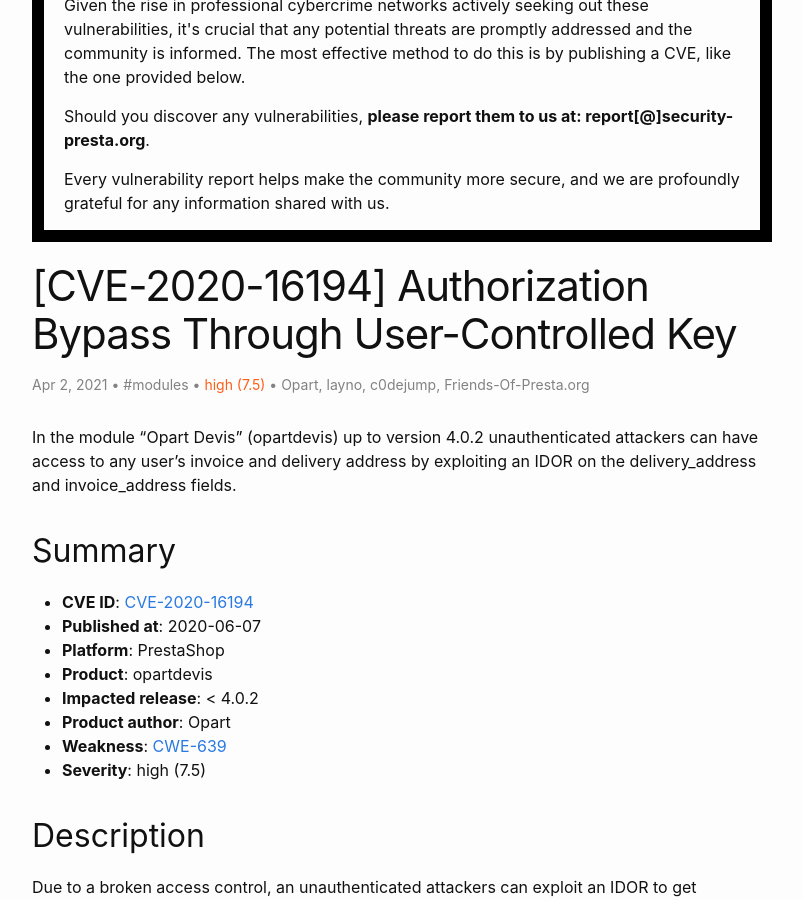
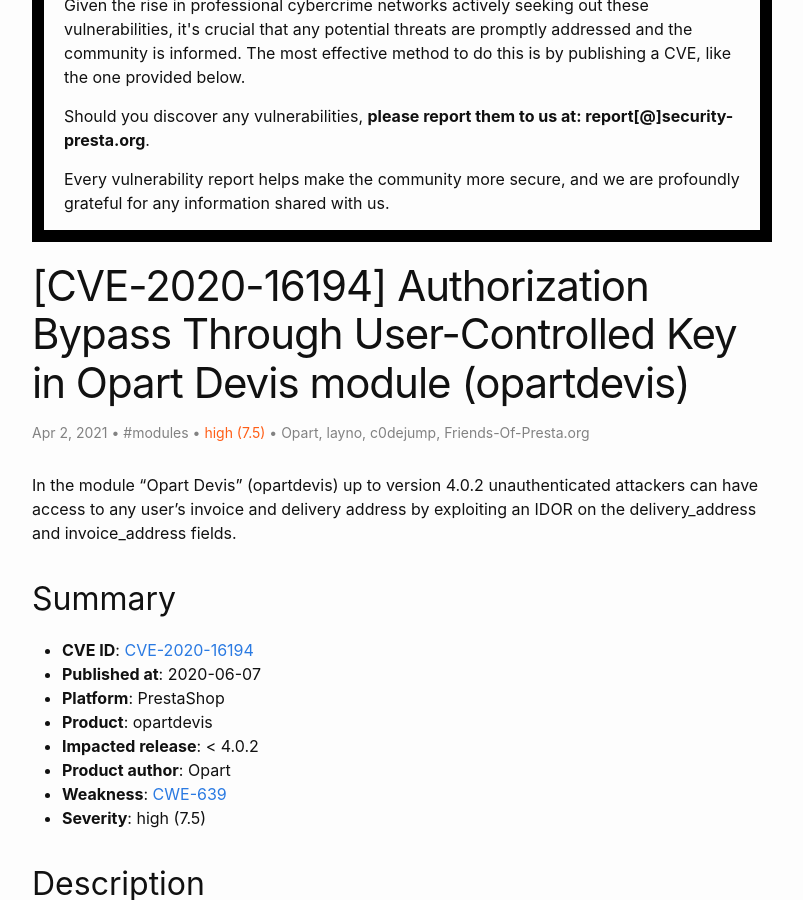
Before and after one commit to friends-of-presta/security-advisories, a Jekyll site: the page built from _posts/2021-04-02-opartdevis.md, in a window 1280 px wide and 900 px high, scrolled down 342 px. Shown: the whole window, without its empty margins (238-1041 px from the left). Built offline with Jekyll 4.4.1, drawn with Linux system fonts in a browser that asks for light colours.

Commit message:
add module name

```diff
--- a/_posts/2021-04-02-opartdevis.md
+++ b/_posts/2021-04-02-opartdevis.md
@@ -1,6 +1,6 @@
 ---
 layout: post
-title: "[CVE-2020-16194] Authorization Bypass Through User-Controlled Key"
+title: "[CVE-2020-16194] Authorization Bypass Through User-Controlled Key in Opart Devis module (opartdevis)"
 categories: modules
 author:
 - Opart
```
